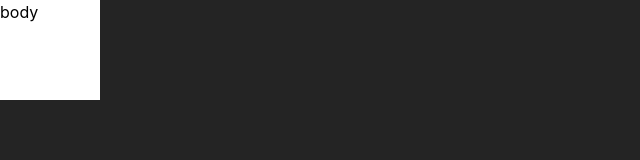
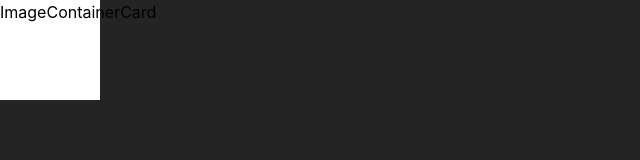
Before and after one commit to HarikrishnanYPR1707/Image-Gallery, a React (Vite) app: page / in a window 1280 px wide. Shown: the top 160 px of the page, without its empty margins (0-640 px from the left). Built offline with nearby package versions, Linux system fonts and the light colour scheme.

Commit message:
Duplicating component

```diff
--- a/src/App.jsx
+++ b/src/App.jsx
@@ -2,7 +2,15 @@ import "./App.css";
 import Card from "./components/ImageContainerCard/ImageContainerCard";
 
 function App() {
-  return <div className="bodyd">body</div>;
+  return (
+    <div className="bodyd">
+      {Array(1)
+        .fill(true)
+        .map((item, i) => {
+          return <Card />;
+        })}
+    </div>
+  );
 }
 
 export default App;
```
